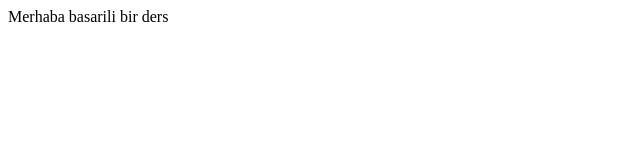
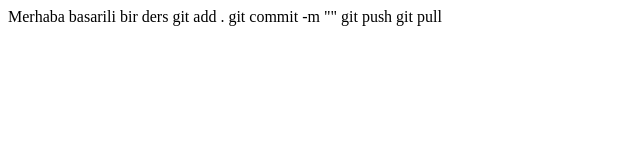
Before and after one commit to HalilIbrahimHasan/deneme1, a plain HTML site: page index.html in a window 1280 px wide. Shown: the whole page, without its empty margins (0-640 px from the left). Drawn offline with Linux system fonts and the light colour scheme.

Commit message:
ikinci ders

```diff
--- a/index.html
+++ b/index.html
@@ -18,5 +18,10 @@
     <!-- Ben de conflict cikariyorum -->
      <!-- jkfsghhgsdahfhagsdjhhf -->
 
+     git add .
+     git commit -m ""
+     git push
+     git pull
+
 </body>
 </html>
```
Also changed, not shown: merhaba.html (+1 -1 lines).
